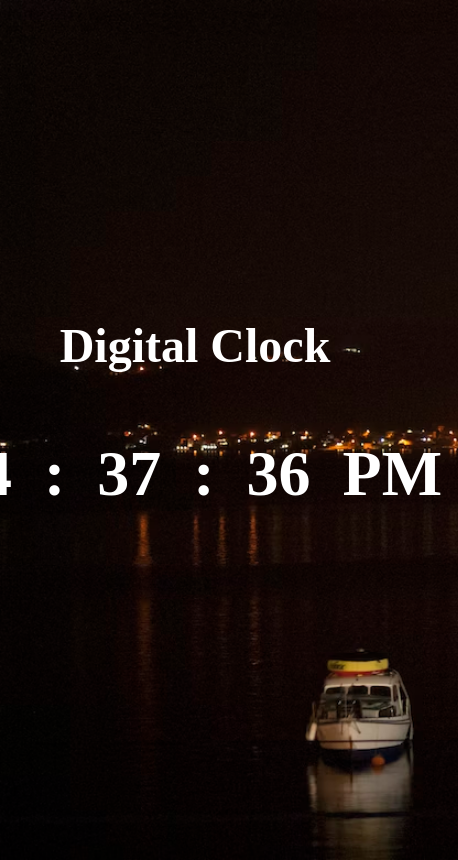
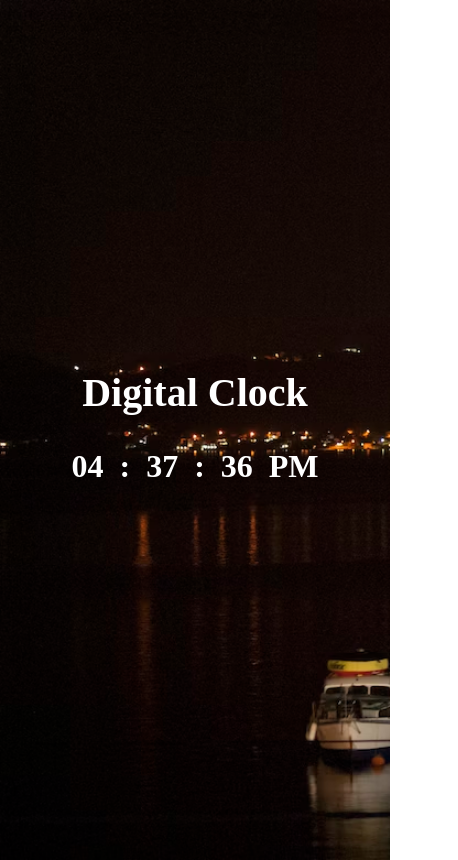
Before and after one commit to md-fuad-hasan/digital-clock, a plain HTML site: page index.html in a window 390 px wide. Shown: the whole page, 458 px wide, since content can reach past the window. Drawn offline with Linux system fonts and the light colour scheme.

Commit message:
Responsive with @media query

```diff
--- a/css/style.css
+++ b/css/style.css
@@ -22,6 +22,7 @@ h1{
 }
 .clock{
     display: flex;
+    flex-wrap: wrap;
 }
 
 .time{
@@ -29,3 +30,20 @@ h1{
     font-size: 4rem;
     font-weight: bolder;
 }
+
+@media (max-width: 650px) {
+    .time{
+        padding:0 0.5rem;
+        font-size: 3rem;
+    }
+
+}
+
+@media (max-width: 400px) {
+    h1{
+        font-size: 2.5rem;
+    }
+    .time{
+        font-size: 2rem;
+    }
+}
```
